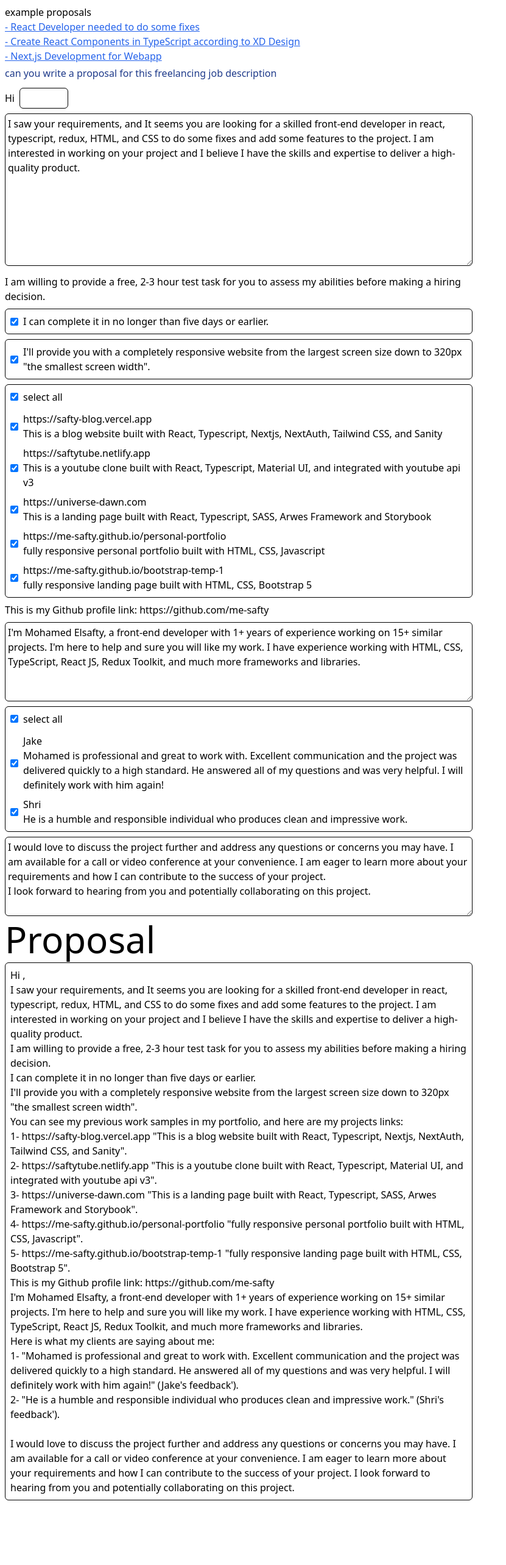
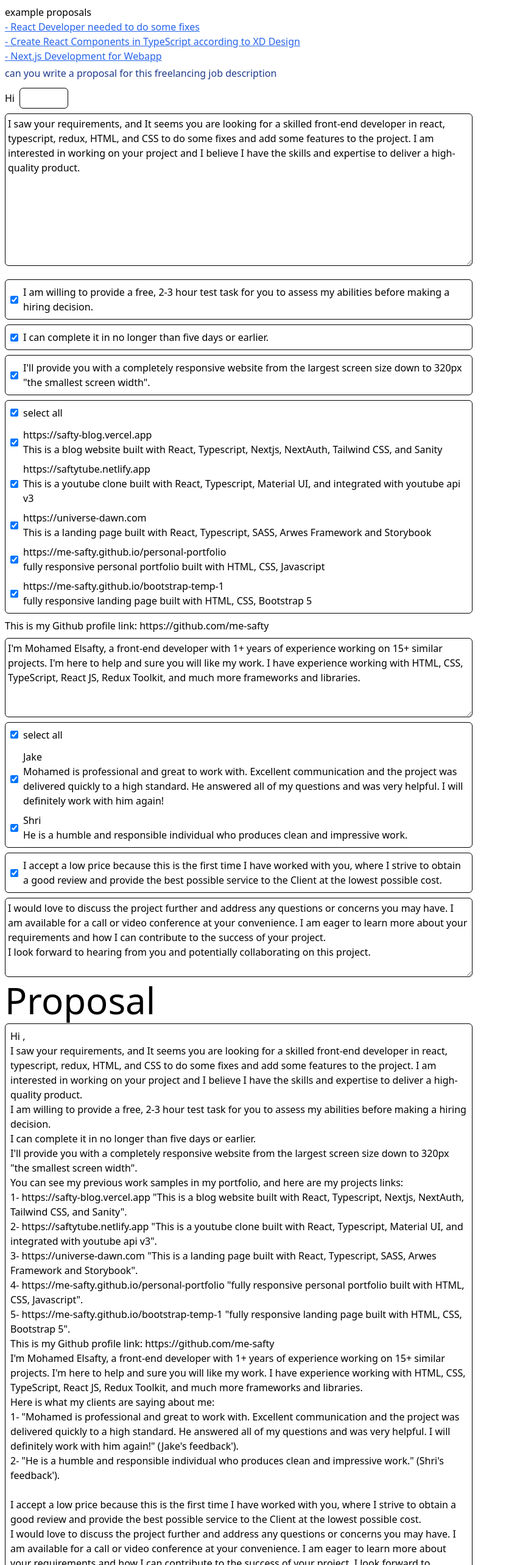
Before and after one commit to me-safty/create-proposal, a React (Vite) app: page / in a window 1280 px wide. Shown: the top 2566 px of the page at 61% size, without its empty margins (0-831 px from the left). Before the commit the page ends 2468 px from the top, so only its background shows below. Built offline with nearby package versions, Linux system fonts and the light colour scheme.

Commit message:
add discount section

```diff
--- a/src/App.tsx
+++ b/src/App.tsx
@@ -6,12 +6,14 @@ import {
   ClientReview,
   PortfolioLink,
   clientReviews,
+  discount,
   ending,
   github,
   intro,
   long,
   portfolioLinks,
   respon,
+  testTask,
   whoAmI,
 } from "./content"
 import Proposal from "./Proposal"
@@ -26,6 +28,8 @@ function App() {
   const [reviews, setReviews] = useState<ClientReview[]>(clientReviews)
   const [responsive, setIrresponsive] = useState<boolean>(true)
   const [timeItTake, setTimeItTake] = useState<boolean>(true)
+  const [isDiscount, setDiscount] = useState<boolean>(true)
+  const [isTestTask, setIsTestTask] = useState<boolean>(true)
 
   return (
     <main className="m-2 max-w-3xl">
@@ -89,10 +93,9 @@ function App() {
           rows={10}
         ></textarea>
       </section>
-      <p>
-        I am willing to provide a free, 2-3 hour test task for you to assess my
-        abilities before making a hiring decision.
-      </p>
+      <CheckBox isChecked={isTestTask} setChecked={setIsTestTask}>
+        {testTask}
+      </CheckBox>
       <CheckBox isChecked={timeItTake} setChecked={setTimeItTake}>
         <p>{long}</p>
       </CheckBox>
@@ -108,6 +111,9 @@ function App() {
         className="p-1 rounded-md border border-black block my-2 w-full"
       ></textarea>
       <Reviews reviews={reviews} setReviews={setReviews} />
+      <CheckBox isChecked={isDiscount} setChecked={setDiscount}>
+        {discount}
+      </CheckBox>
       <textarea
         rows={5}
         value={end}
@@ -117,11 +123,13 @@ function App() {
       <Proposal
         name={name}
         intro={description}
+        testTask={isTestTask ? testTask : ""}
         timeItTake={timeItTake ? long : ""}
         responsive={responsive ? respon : ""}
         projects={links}
         whoAmI={brief}
         reviews={reviews}
+        discount={isDiscount ? discount : ""}
         end={end}
       />
     </main>
--- a/src/Proposal.tsx
+++ b/src/Proposal.tsx
@@ -4,20 +4,24 @@ import { ClientReview, PortfolioLink, github } from "./content"
 export default function Proposal({
   name,
   intro,
+  testTask,
   responsive,
   timeItTake,
   projects,
   whoAmI,
   reviews,
+  discount,
   end,
 }: {
   name: string
   intro: string
+  testTask: string
   responsive: string
   timeItTake: string
   projects: PortfolioLink[]
   whoAmI: string
   reviews: ClientReview[]
+  discount: string
   end: string
 }) {
   return (
@@ -26,15 +30,13 @@ export default function Proposal({
       <section className="p-2 border border-black rounded-md my-2">
         <p className="">Hi {name},</p>
         <p>{intro}</p>
-        <p>
-          I am willing to provide a free, 2-3 hour test task for you to assess
-          my abilities before making a hiring decision.
-        </p>
+        <p>{testTask}</p>
         <p>{timeItTake}</p>
         {responsive}
         <br />
-        You can see my previous work samples in my portfolio, and here are my
-        projects links:
+        {projects.filter((p) => p.isChecked).length > 0
+          ? "You can see my previous work samples in my portfolio, and here are my projects links:"
+          : ""}
         <br />
         {projects
           .filter((p) => p.isChecked)
@@ -46,7 +48,9 @@ export default function Proposal({
           ))}
         <p>{github}</p>
         <p>{whoAmI}</p>
-        Here is what my clients are saying about me:
+        {reviews.filter((p) => p.isChecked).length > 0
+          ? "Here is what my clients are saying about me:"
+          : ""}
         <br />
         {reviews
           .filter((p) => p.isChecked)
@@ -57,6 +61,7 @@ export default function Proposal({
             </Fragment>
           ))}
         <br />
+        <p>{discount}</p>
         <p>{end}</p>
       </section>
     </article>
--- a/src/content.ts
+++ b/src/content.ts
@@ -74,3 +74,9 @@ export const respon = `I'll provide you with a completely responsive website fro
 screen size down to 320px "the smallest screen width".`
 
 export const long = "I can complete it in no longer than five days or earlier."
+
+export const discount =
+  "I accept a low price because this is the first time I have worked with you, where I strive to obtain a good review and provide the best possible service to the Client at the lowest possible cost."
+
+export const testTask =
+  "I am willing to provide a free, 2-3 hour test task for you to assess my abilities before making a hiring decision."
```
